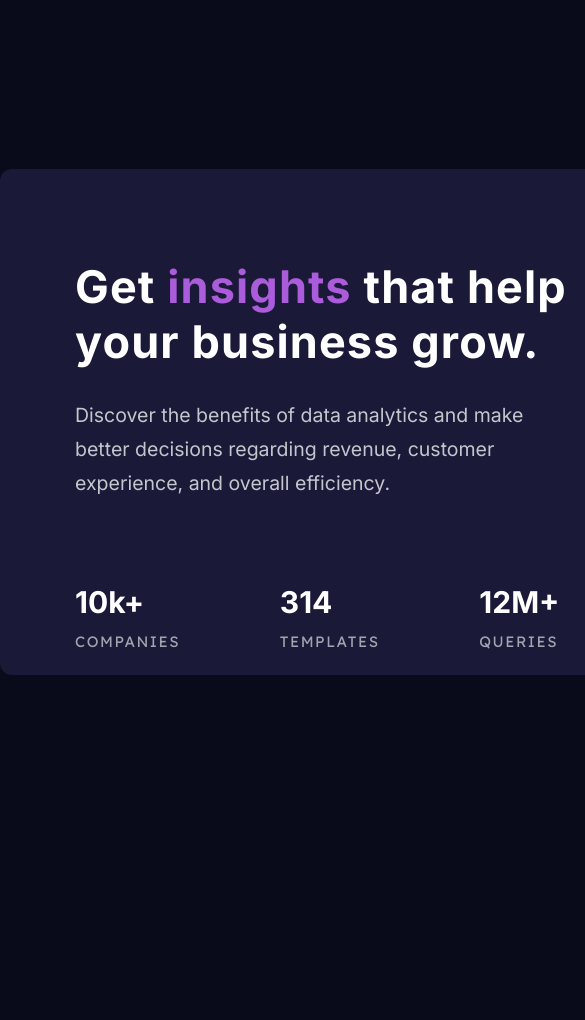
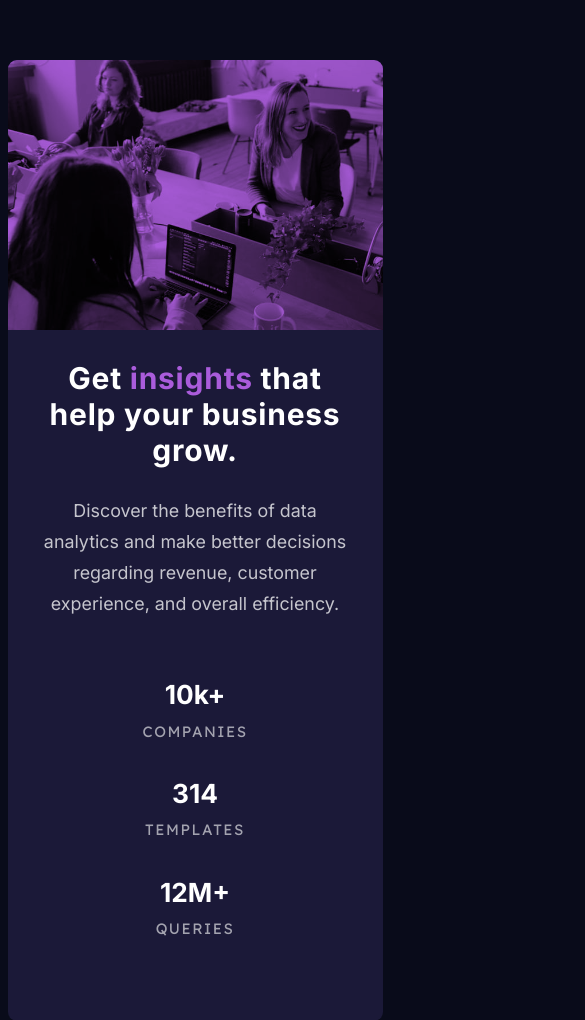
Before and after one commit to letguilhermec/frontendmentor, a plain HTML site: page index.html in a window 390 px wide. Shown: the top 1020 px of the page, 585 px wide, since content can reach past the window. Before the commit the page ends 844 px from the top, so only its background shows below. Drawn offline with Linux system fonts and the light colour scheme.

Commit message:
Added mobile version

```diff
--- a/style.css
+++ b/style.css
@@ -22,6 +22,8 @@
 
     --width-desktop: 1440px;
     --width-mobile: 375px;
+
+    font-size: 15px;
 }
 
 html {
@@ -35,39 +37,60 @@ html {
 }
 
 body {
-    background-color: var(--clr-primary-dark-blue);min-height: 100vh;
+    background-color: var(--clr-primary-dark-blue);
+    min-height: 100vh;
     display: grid;
 }
 
 .card {
     background-color: var(--clr-primary-des-blue);
-    border-radius: .8em;
-    width: var(--width-desktop);
-    height: 60vh;
+    border-radius: .6em;
+    width: min(90%, var(--width-desktop));
+    height: min(35vw, 562.20px);
     place-self: center;
     display: flex;
     overflow: hidden;
 }
 
+@media screen and (max-width: 80rem) {
+    .card {
+        width: max(40%, var(--width-mobile));
+        height: min-content;
+        margin: 4em auto;
+        flex-direction: column;
+        overflow: hidden;
+    }
+}
+
 .image {
     width: 50%;
     height: auto;
-    background-image: linear-gradient(hsla(277, 53%, 38%, 0.5), hsla(277, 53%, 38%, 0.5)),
-    url('./images/image-header-desktop.jpg');
+    background-color: var(--clr-primary-soft-violet);
+    background-blend-mode: multiply;
+    background-image: url('./images/image-header-desktop.jpg');
     background-position: center;
     background-size: cover;
     background-repeat: no-repeat;
     order: 2;
 }
 
+@media screen and (max-width: 80rem) {
+    .image {
+        width: auto;
+        height: 18em;
+        background-image: url('./images/image-header-mobile.jpg');
+        order: 1;
+    }
+}
+
 .card-content {
     width: 50%;
     order: 1;
-    padding: 6rem 5rem 6rem 5rem;
+    padding: 6em 5em;
 }
 
 .heading {
-    font-size: 3rem;
+    font-size: clamp(1rem, 2.5vw, 3rem);;
     letter-spacing: .025em;
 }
 
@@ -78,20 +101,20 @@ body {
 .card-text {
     color: var(--clr-neutral-transp-white-mainp);
     width: 85%;
-    padding: 1.5em 0 2em 0;
+    padding: 1.5em 0 2.5em 0;
     line-height: 1.75em;
-    font-size: 1.3rem;
+    font-size: clamp(.43rem, 1.08vw, 1.3rem);
 }
 
 .stats {
     width: 85%;
     display: flex;
     justify-content: space-between;
-    padding: 3em 0 2em 0;
+    padding: 2em 0 2em 0;
 }
 
 .stats h3 {
-    font-size: 2rem;
+    font-size: clamp(.66rem, 1.66vw, 2rem);
 }
 
 .s3 {
@@ -106,3 +129,40 @@ body {
     color: var(--clr-neutral-transp-white-sthead);
     padding: .75em 0 0 0;
 }
+
+@media screen and (max-width: 80rem) {
+    .card-content {
+        width: 100%;
+        order: 2;
+        padding: 2rem;
+    }
+
+    .heading {
+        font-size: 2rem;
+        text-align: center;
+    }
+
+    .card-text {
+        font-size: 1.19rem;
+        text-align: center;
+        width: 100%;
+    }
+
+    .stats {
+        width: 100%;
+        flex-direction: column;
+        text-align: center;
+        padding: 1rem 0;
+    }
+
+    .stats > * {
+        padding: 0 0 2.5rem 0;
+    }
+
+    .stats h3 {
+        font-size:  1.75rem;
+    }
+
+    .s-info {
+    }
+}
```
